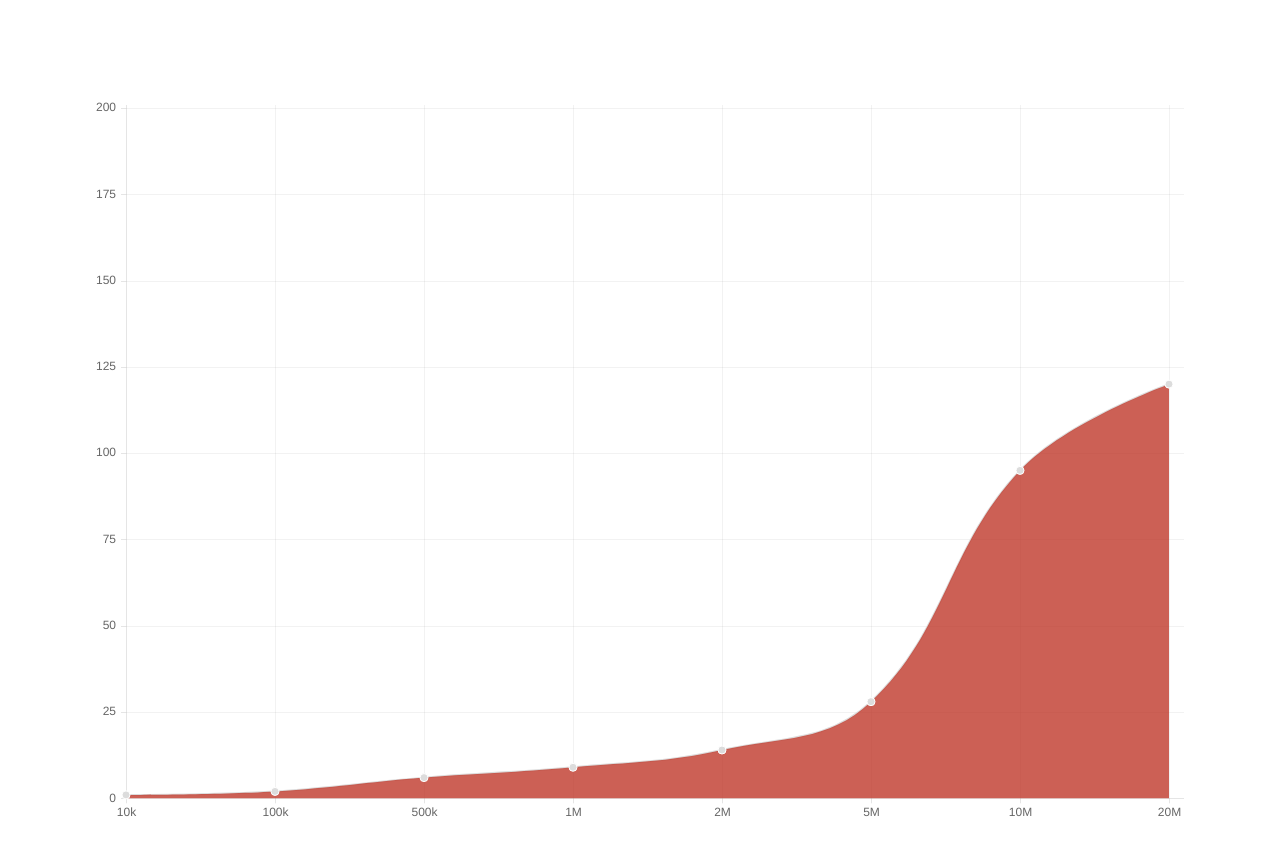
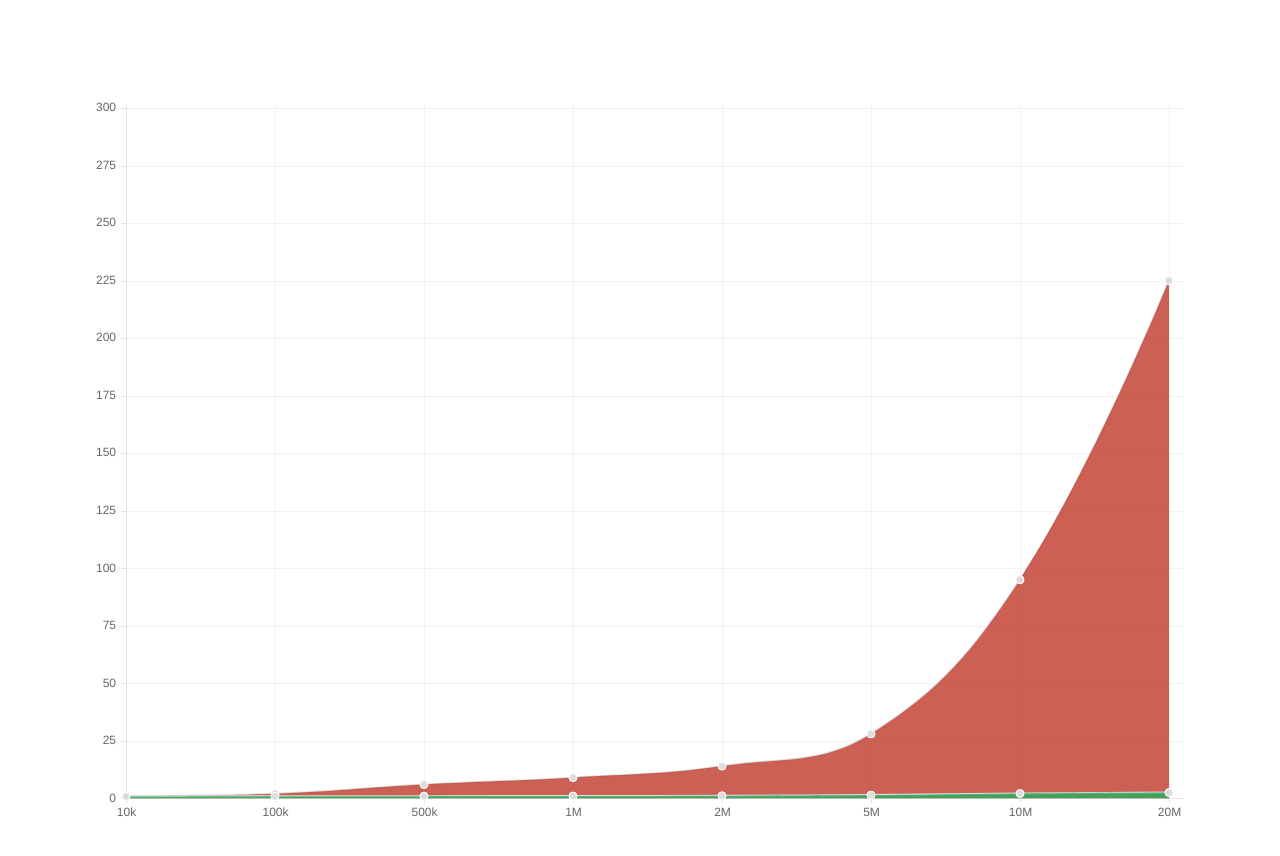
Before and after one commit to dthunziker/dthunziker.github.io, a plain HTML site: page reports.html in a window 1280 px wide. Drawn offline with Linux system fonts and the light colour scheme.

Commit message:
Updated charts

```diff
--- a/reports.html
+++ b/reports.html
@@ -30,7 +30,17 @@
 						pointStrokeColor : "#fff",
 						pointHighlightFill : "#fff",
 						pointHighlightStroke : "rgba(220,220,220,1)",
-						data : [1,2,6,9,14,28,95,120]
+						data : [1,2,6,9,14,28,95,225]
+					},
+					{
+						label: "Sitecore xDB",
+						fillColor : "rgba(39, 174, 96,0.8)",
+						strokeColor : "rgba(220,220,220,1)",
+						pointColor : "rgba(220,220,220,1)",
+						pointStrokeColor : "#fff",
+						pointHighlightFill : "#fff",
+						pointHighlightStroke : "rgba(220,220,220,1)",
+						data : [.8,.9,.95,1,1.1,1.4,2.1,2.5]
 					}
 				]
 
```
Also changed, not shown: rps.html (+10 -0 lines).
